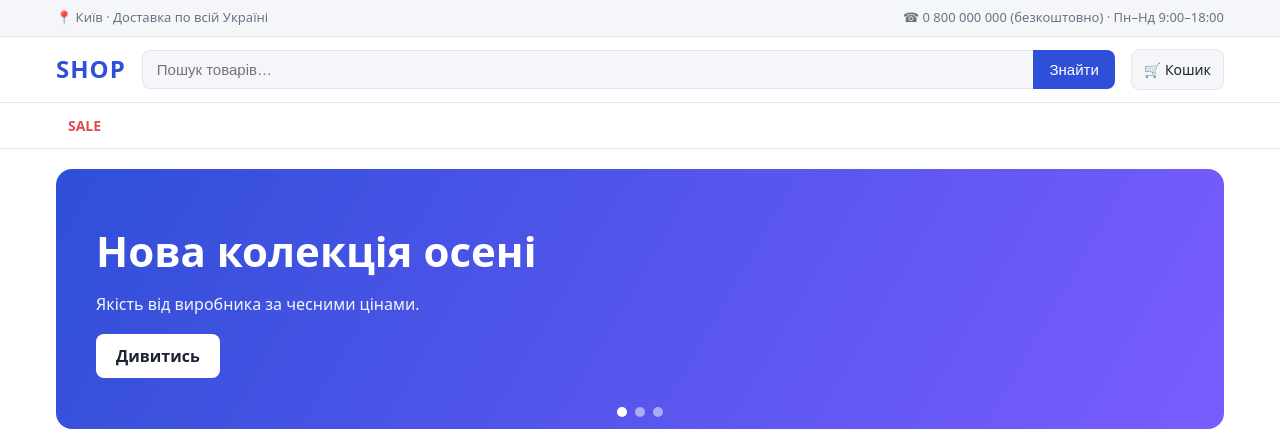
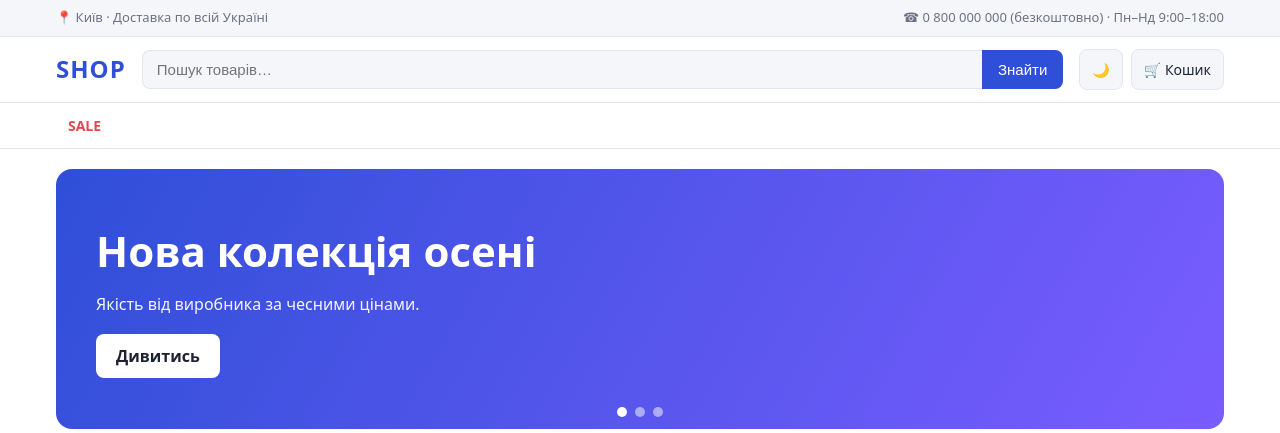
Before and after one commit to CyberLopata/Internet_store, a Django app: page / in a window 1280 px wide. Shown: the top 433 px of the page. Run offline with Django 5.2, Linux system fonts and the light colour scheme; data that the repository does not hold is empty.

Commit message:
black/white

```diff
--- a/store/internet_store/templates/base.html
+++ b/store/internet_store/templates/base.html
@@ -5,6 +5,7 @@
 <meta name="viewport" content="width=device-width, initial-scale=1, viewport-fit=cover">
 <title>{% block title %}{{ SHOP.name }} — інтернет-магазин{% endblock %}</title>
 <meta name="description" content="{% block description %}Якість від виробника за чесними цінами. Доставка по всій Україні.{% endblock %}">
+<script>try{var t=localStorage.getItem("theme");if(t==="dark"||t==="light")document.documentElement.setAttribute("data-theme",t)}catch(e){}</script>
 <link rel="stylesheet" href="{% static 'css/style.css' %}">
 {% block extra_head %}{% endblock %}
 </head>
--- a/store/internet_store/templates/partials/_header.html
+++ b/store/internet_store/templates/partials/_header.html
@@ -6,6 +6,7 @@
     <button type="submit">Знайти</button>
   </form>
   <div class="icons">
+    <button type="button" class="ibtn" data-theme-toggle aria-label="Змінити тему" title="Змінити тему" hidden>🌙</button>
     <a class="ibtn" href="{% url 'cart' %}" data-cart-open>🛒 <span class="t">Кошик</span><span class="badge" data-cart-count{% if not cart_count %} hidden{% endif %}>{{ cart_count }}</span></a>
   </div>
 </div></header>
--- a/store/internet_store/tests.py
+++ b/store/internet_store/tests.py
@@ -60,6 +60,11 @@ class ShopFlowTests(TestCase):
         self.assertEqual(data["count"], 0)
         self.assertIn("порожній", data["html"])
 
+    def test_theme_toggle_is_rendered(self):
+        html = self.client.get(reverse("index")).content.decode()
+        self.assertIn("data-theme-toggle", html)
+        self.assertIn('localStorage.getItem("theme")', html)
+
     def test_success_page_is_private(self):
         order = Order.objects.create(name="x", phone="1", city="c", address="a")
         r = self.client.get(reverse("order_success", args=[order.pk]))
--- a/store/static/css/style.css
+++ b/store/static/css/style.css
@@ -76,6 +76,10 @@ footer{margin-top:40px;background:var(--surface);border-top:1px solid var(--bord
 @media(max-width:640px){.icons .t{display:none}.slide{padding:24px}}
 /* ---- Додаткові сторінки: каталог, товар, кошик, оформлення ---- */
 .ibtn{display:inline-block;text-decoration:none}
+.ibtn[hidden]{display:none}
+button.ibtn{font-family:inherit;line-height:inherit}
+body{transition:background-color .2s,color .2s}
+@media(prefers-reduced-motion:reduce){body{transition:none}}
 .name{display:block}
 .name:hover{color:var(--primary)}
 a.img{text-decoration:none}
--- a/store/static/js/script.js
+++ b/store/static/js/script.js
@@ -96,6 +96,36 @@
   });
 })();
 
+/* Перемикач світлої/темної теми. Без збереженого вибору сайт іде за налаштуванням системи.
+   Збережена тема виставляється ще в <head> (див. base.html), щоб не було миготіння. */
+(function () {
+  var btn = document.querySelector("[data-theme-toggle]");
+  if (!btn) return;
+  var mq = window.matchMedia ? window.matchMedia("(prefers-color-scheme: dark)") : null,
+      root = document.documentElement;
+
+  function current() {
+    var t = root.getAttribute("data-theme");
+    if (t === "dark" || t === "light") return t;
+    return mq && mq.matches ? "dark" : "light";
+  }
+  function paint() {
+    var dark = current() === "dark";
+    btn.textContent = dark ? "☀️" : "🌙"; // показуємо тему, на яку перейдемо
+    btn.setAttribute("aria-label", dark ? "Увімкнути світлу тему" : "Увімкнути темну тему");
+    btn.title = btn.getAttribute("aria-label");
+  }
+  btn.hidden = false;
+  paint();
+  btn.addEventListener("click", function () {
+    var next = current() === "dark" ? "light" : "dark";
+    root.setAttribute("data-theme", next);
+    try { localStorage.setItem("theme", next); } catch (e) {}
+    paint();
+  });
+  if (mq && mq.addEventListener) mq.addEventListener("change", paint);
+})();
+
 /* Лічильник кількості на сторінці товару */
 document.querySelectorAll(".stepper").forEach(function (box) {
   var input = box.querySelector("input");
```
Also changed, not shown: store/static/images/obuv-7a6b2f7a.webp (added).
